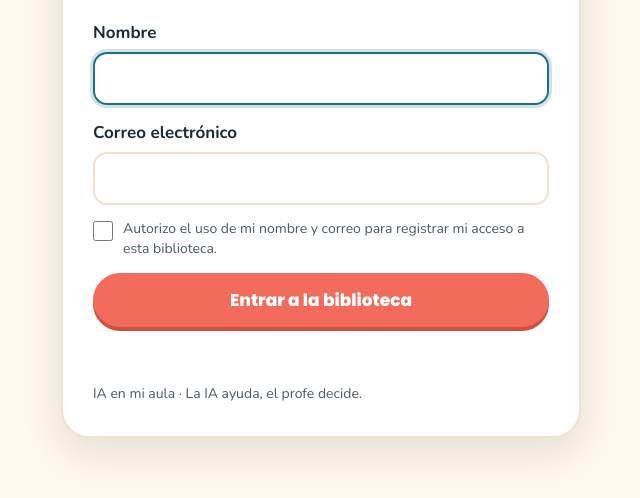
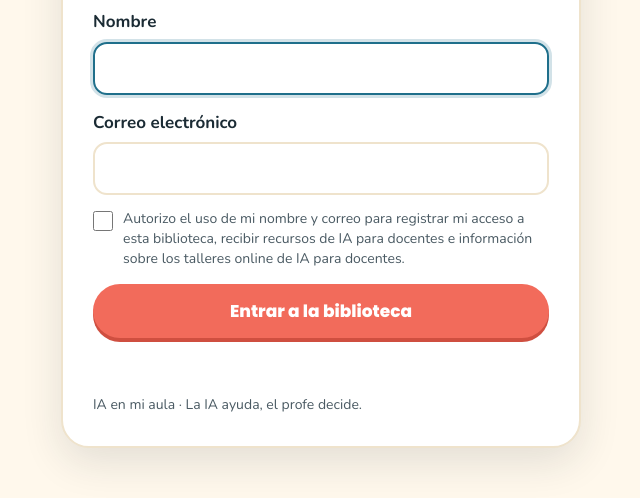
Before and after one commit to lunamaryssol/iaenmiaula, a plain HTML site: page index.html in a window 1280 px wide. Shown: the part 302-800 px from the top of the page, without its empty margins (319-959 px from the left). Drawn offline with nearby package versions, Linux system fonts and the light colour scheme.

Commit message:
Actualizar autorización de datos para recursos y talleres de IA

```diff
--- a/index.html
+++ b/index.html
@@ -142,7 +142,7 @@
       </label>
       <label class="access-consent">
         <input name="consentimiento" type="checkbox" value="si" required>
-        <span>Autorizo el uso de mi nombre y correo para registrar mi acceso a esta biblioteca.</span>
+        <span>Autorizo el uso de mi nombre y correo para registrar mi acceso a esta biblioteca, recibir recursos de IA para docentes e información sobre los talleres online de IA para docentes.</span>
       </label>
       <label class="access-trap" aria-hidden="true">Sitio web
         <input name="website" type="text" tabindex="-1" autocomplete="off">
```
